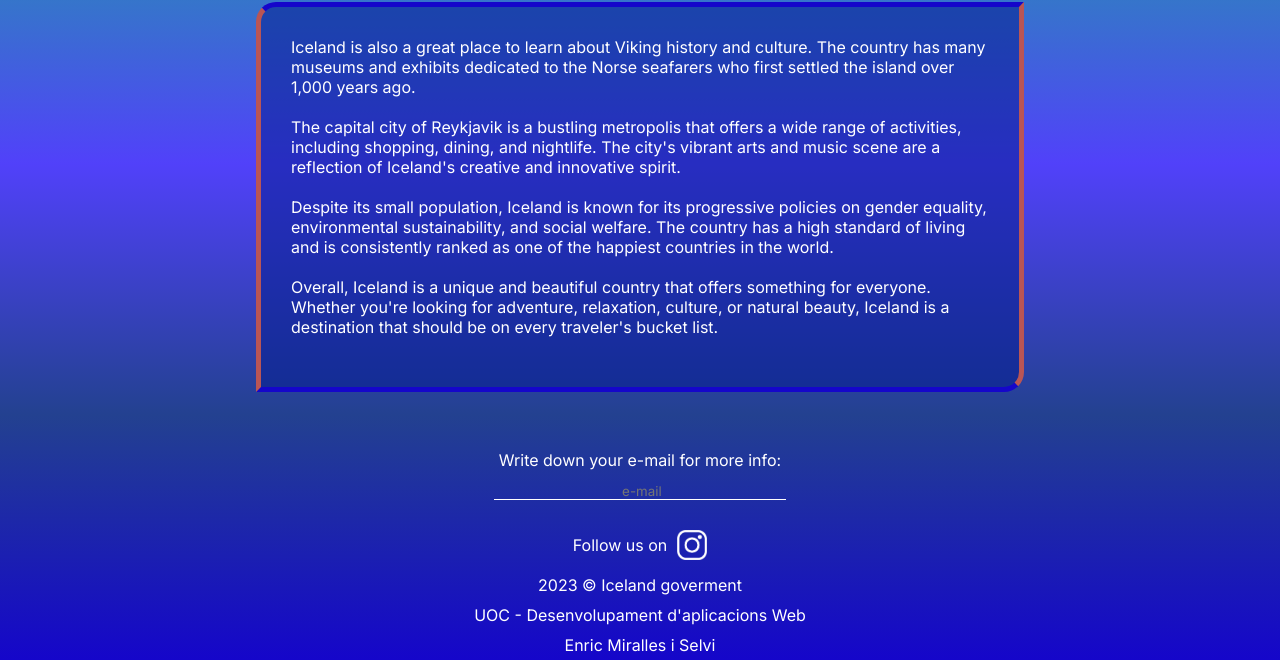
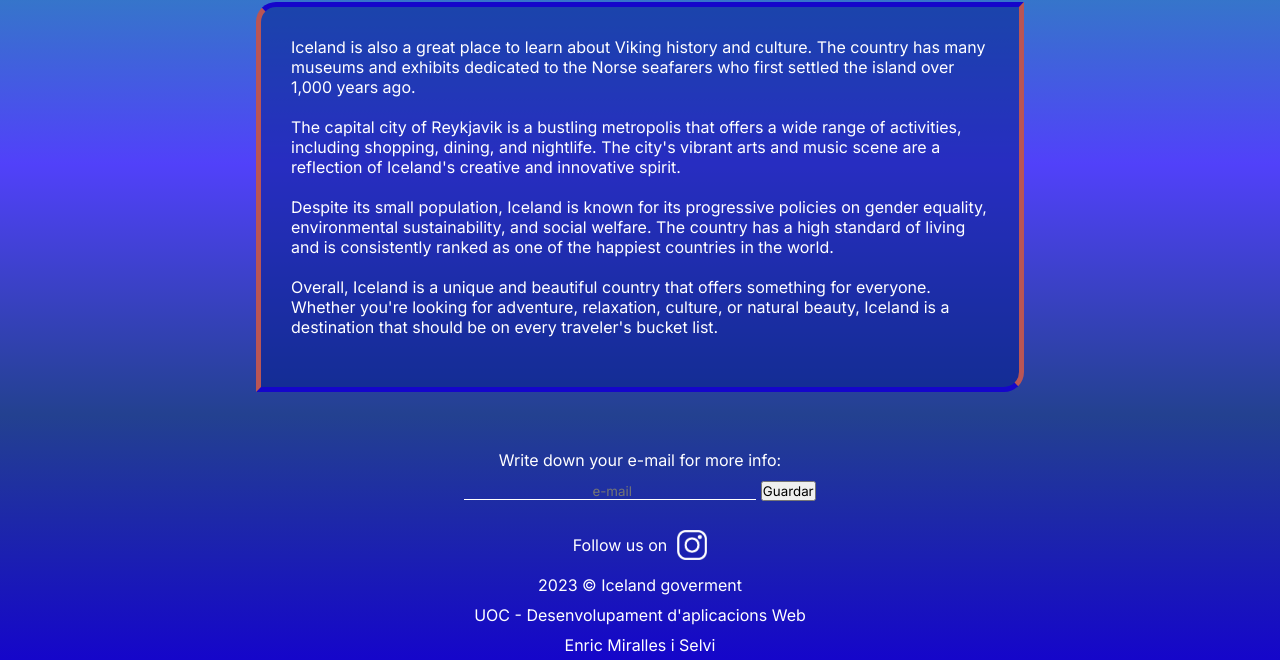
Before and after one commit to EnricMS/Iceland_PAC_1_EinesHTMLCSS_EMiralles, a website built with Parcel: page index.html in a window 1280 px wide. Shown: the part 1094-1754 px from the top of the page. Built offline with nearby package versions, Linux system fonts and the light colour scheme.

Commit message:
Javascript mail done

```diff
--- a/index.html
+++ b/index.html
@@ -69,7 +69,10 @@
         <footer class="footer">
 
             <p>Write down your e-mail for more info:</p>
-            <input type="text" placeholder=" e-mail" class="input-email">
+            <input type="email" id="email" placeholder=" e-mail" class="input-email">
+            <button onclick="guardarEmail()">Guardar</button>
+            <p id="emailsGuardados"></p>
+            <script src="src/index.js"></script>
 
             <div class="contenidorPolitiquesFooter">
                 <div class="PolitiquesFooter">
```
Also changed, not shown: src/index.js (line endings or trailing spaces).
